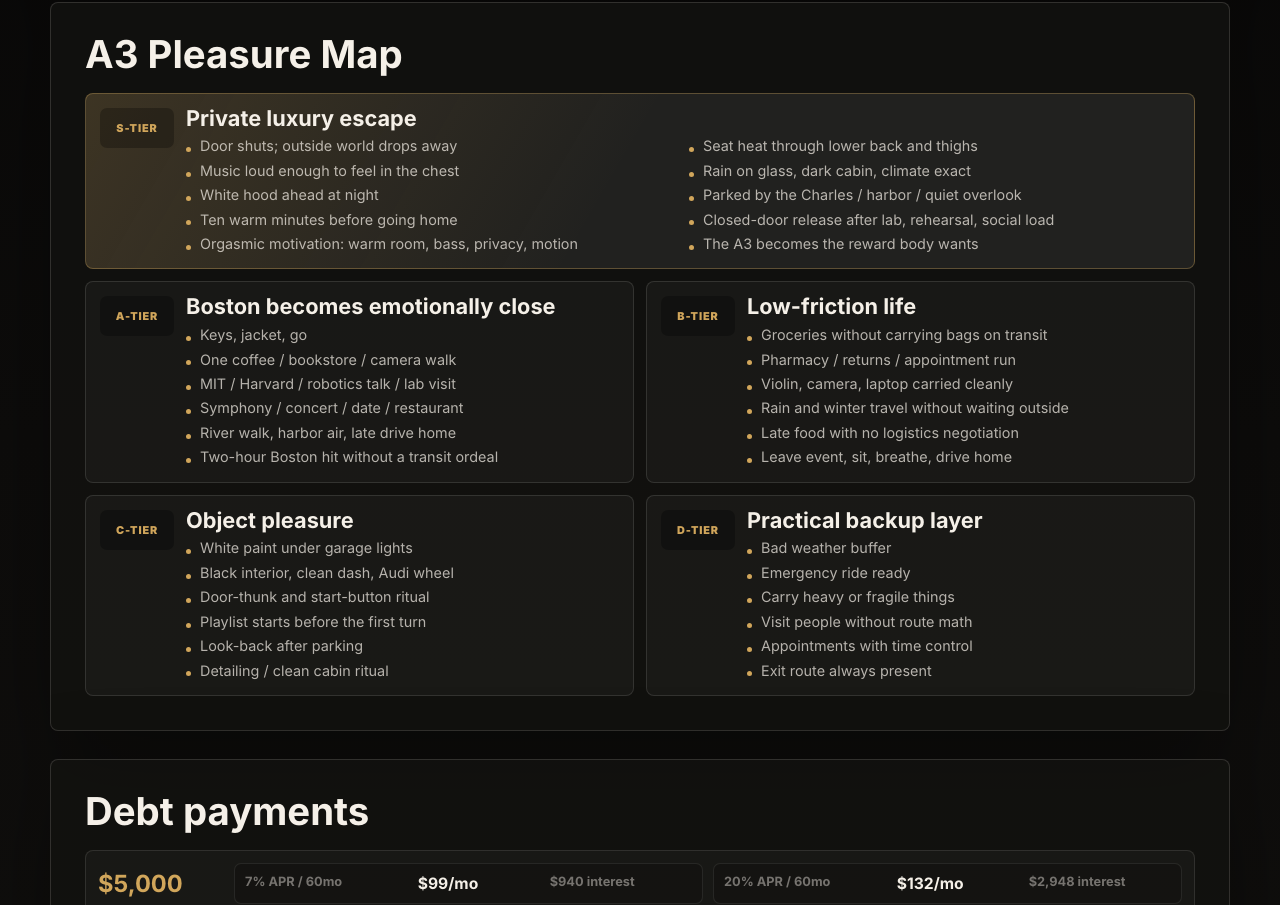
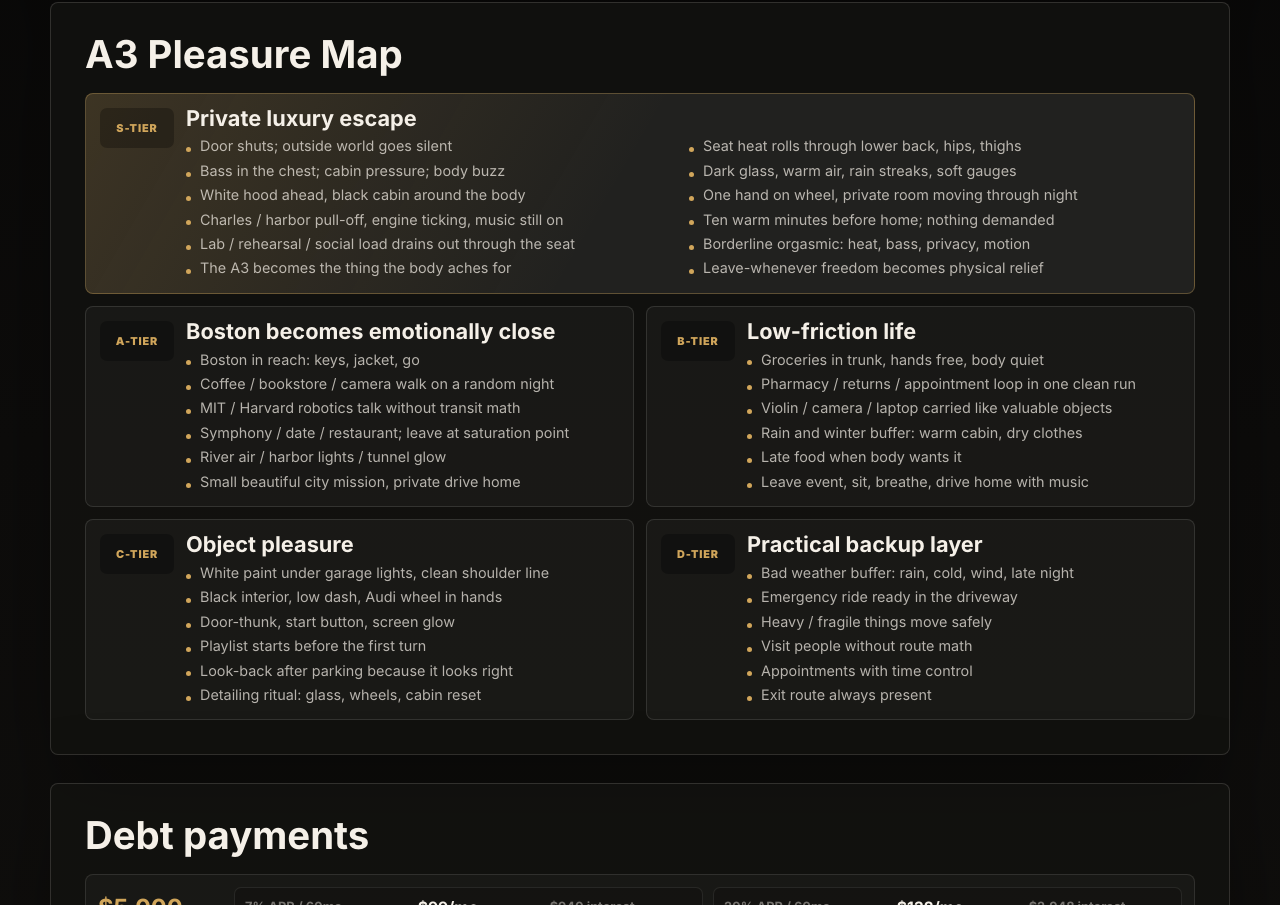
Before and after one commit to nalalalan/a3-app, a website: page public/index.html in a window 1280 px wide. Shown: the part 740-1645 px from the top of the page. Drawn offline with Linux system fonts and the light colour scheme; no server answers.

Commit message:
Intensify A3 pleasure tiers

```diff
--- a/public/index.html
+++ b/public/index.html
@@ -192,16 +192,18 @@
             <div class="tier-body">
               <h3>Private luxury escape</h3>
               <ul>
-                <li>Door shuts; outside world drops away</li>
-                <li>Seat heat through lower back and thighs</li>
-                <li>Music loud enough to feel in the chest</li>
-                <li>Rain on glass, dark cabin, climate exact</li>
-                <li>White hood ahead at night</li>
-                <li>Parked by the Charles / harbor / quiet overlook</li>
-                <li>Ten warm minutes before going home</li>
-                <li>Closed-door release after lab, rehearsal, social load</li>
-                <li>Orgasmic motivation: warm room, bass, privacy, motion</li>
-                <li>The A3 becomes the reward body wants</li>
+                <li>Door shuts; outside world goes silent</li>
+                <li>Seat heat rolls through lower back, hips, thighs</li>
+                <li>Bass in the chest; cabin pressure; body buzz</li>
+                <li>Dark glass, warm air, rain streaks, soft gauges</li>
+                <li>White hood ahead, black cabin around the body</li>
+                <li>One hand on wheel, private room moving through night</li>
+                <li>Charles / harbor pull-off, engine ticking, music still on</li>
+                <li>Ten warm minutes before home; nothing demanded</li>
+                <li>Lab / rehearsal / social load drains out through the seat</li>
+                <li>Borderline orgasmic: heat, bass, privacy, motion</li>
+                <li>The A3 becomes the thing the body aches for</li>
+                <li>Leave-whenever freedom becomes physical relief</li>
               </ul>
             </div>
           </article>
@@ -211,12 +213,12 @@
             <div class="tier-body">
               <h3>Boston becomes emotionally close</h3>
               <ul>
-                <li>Keys, jacket, go</li>
-                <li>One coffee / bookstore / camera walk</li>
-                <li>MIT / Harvard / robotics talk / lab visit</li>
-                <li>Symphony / concert / date / restaurant</li>
-                <li>River walk, harbor air, late drive home</li>
-                <li>Two-hour Boston hit without a transit ordeal</li>
+                <li>Boston in reach: keys, jacket, go</li>
+                <li>Coffee / bookstore / camera walk on a random night</li>
+                <li>MIT / Harvard robotics talk without transit math</li>
+                <li>Symphony / date / restaurant; leave at saturation point</li>
+                <li>River air / harbor lights / tunnel glow</li>
+                <li>Small beautiful city mission, private drive home</li>
               </ul>
             </div>
           </article>
@@ -226,12 +228,12 @@
             <div class="tier-body">
               <h3>Low-friction life</h3>
               <ul>
-                <li>Groceries without carrying bags on transit</li>
-                <li>Pharmacy / returns / appointment run</li>
-                <li>Violin, camera, laptop carried cleanly</li>
-                <li>Rain and winter travel without waiting outside</li>
-                <li>Late food with no logistics negotiation</li>
-                <li>Leave event, sit, breathe, drive home</li>
+                <li>Groceries in trunk, hands free, body quiet</li>
+                <li>Pharmacy / returns / appointment loop in one clean run</li>
+                <li>Violin / camera / laptop carried like valuable objects</li>
+                <li>Rain and winter buffer: warm cabin, dry clothes</li>
+                <li>Late food when body wants it</li>
+                <li>Leave event, sit, breathe, drive home with music</li>
               </ul>
             </div>
           </article>
@@ -241,12 +243,12 @@
             <div class="tier-body">
               <h3>Object pleasure</h3>
               <ul>
-                <li>White paint under garage lights</li>
-                <li>Black interior, clean dash, Audi wheel</li>
-                <li>Door-thunk and start-button ritual</li>
+                <li>White paint under garage lights, clean shoulder line</li>
+                <li>Black interior, low dash, Audi wheel in hands</li>
+                <li>Door-thunk, start button, screen glow</li>
                 <li>Playlist starts before the first turn</li>
-                <li>Look-back after parking</li>
-                <li>Detailing / clean cabin ritual</li>
+                <li>Look-back after parking because it looks right</li>
+                <li>Detailing ritual: glass, wheels, cabin reset</li>
               </ul>
             </div>
           </article>
@@ -256,9 +258,9 @@
             <div class="tier-body">
               <h3>Practical backup layer</h3>
               <ul>
-                <li>Bad weather buffer</li>
-                <li>Emergency ride ready</li>
-                <li>Carry heavy or fragile things</li>
+                <li>Bad weather buffer: rain, cold, wind, late night</li>
+                <li>Emergency ride ready in the driveway</li>
+                <li>Heavy / fragile things move safely</li>
                 <li>Visit people without route math</li>
                 <li>Appointments with time control</li>
                 <li>Exit route always present</li>
```
